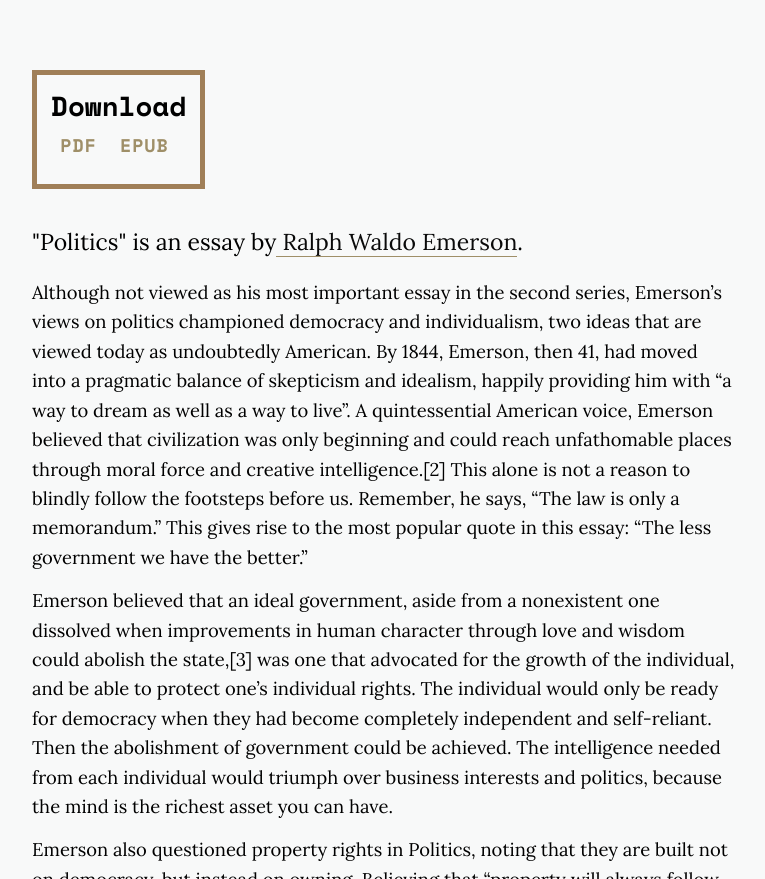
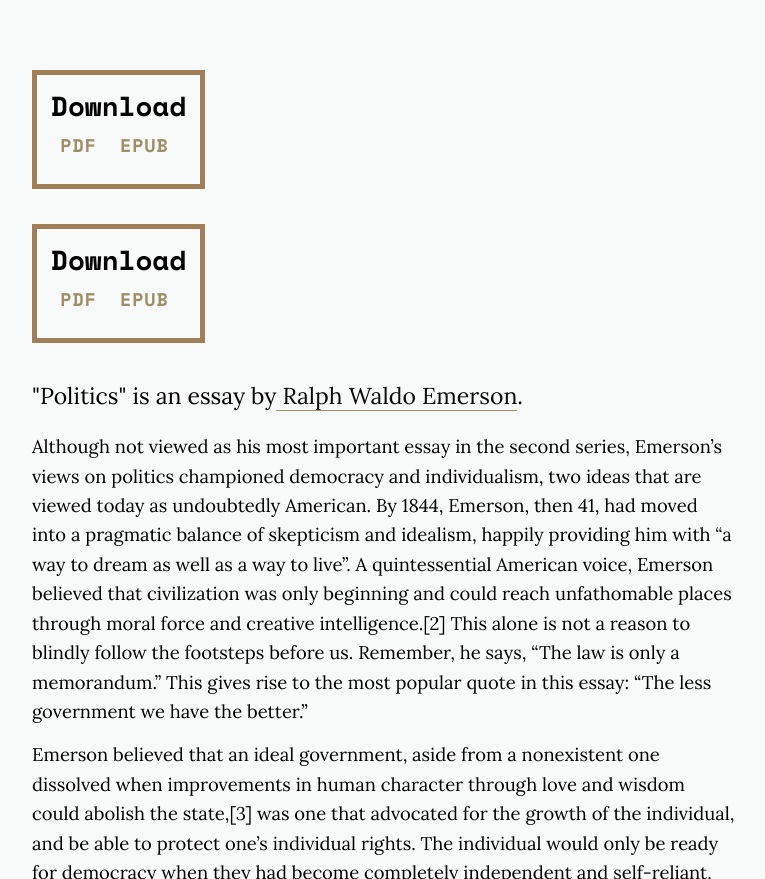
Before and after one commit to libertysowl/libertysowl.github.io, a Jekyll site: the page built from _posts/2017-02-12-emerson-politics.markdown, in a window 1280 px wide and 900 px high, scrolled down 627 px, cut to the strip 21-900 px from the top of the window. Shown: the whole strip, without its empty margins (256-1021 px from the left). Built offline with Jekyll 4.4.1, drawn with Linux system fonts in a browser that asks for light colours; nearby versions of some CDN libraries.

Commit message:
Signed-off-by: Martin Juno <Martin Juno>

```diff
--- /dev/null
+++ b/_includes/download.html
@@ -0,0 +1,7 @@
+<div id="posts_download">
+
+<h2>Download</h2>
+<a class="preview__more" href="{{ post.pdf }}" download>PDF</a>
+<a class="preview__more" href="{{ post.epub }}" download>ePub</a>
+
+</div>
--- a/_layouts/post.html
+++ b/_layouts/post.html
@@ -22,7 +22,9 @@
   </header>
 
   <section class="section-padding post" itemprop="articleBody">
-    {{ content }}
+
+	{% include download.html %}
+  {{ content }}
 	{% include share-page.html %}
   </section>
 
--- a/_posts/2017-02-12-emerson-politics.markdown
+++ b/_posts/2017-02-12-emerson-politics.markdown
@@ -2,6 +2,8 @@
 layout: post
 title: "Politics - Ralph Waldo Emerson"
 date: 2017-01-21
+pdf: "https://drive.google.com/file/d/0B3RbVVPSsViuVUJSRHVzNG41bE0"
+epub: "https://drive.google.com/open?id=0B3RbVVPSsViuSHlvSjFMQ1l0bTg"
 categories:
   - Books
 description: "Although not viewed as his most important essay in the second series, Emerson’s views on politics championed democracy and individualism, two ideas that are viewed today as undoubtedly American."
```
